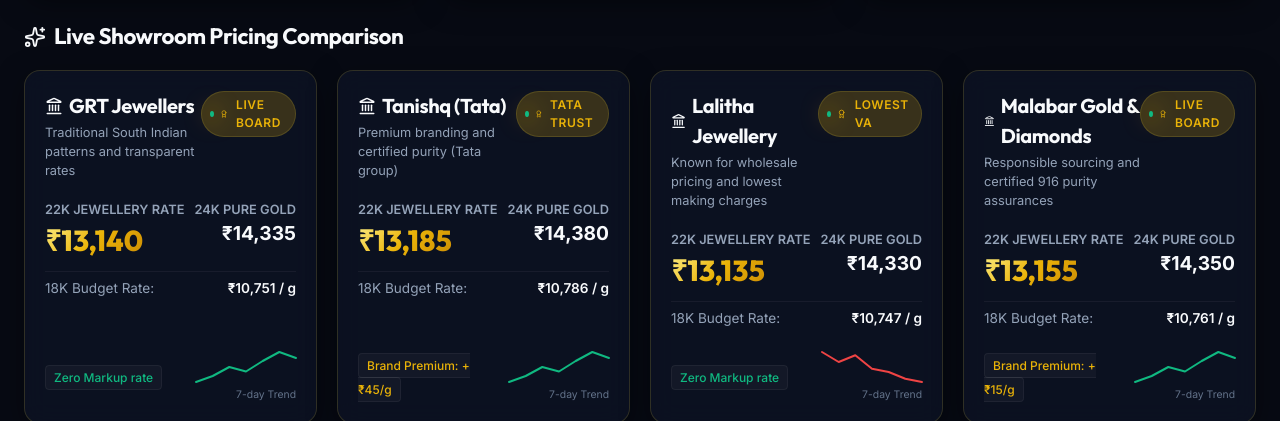
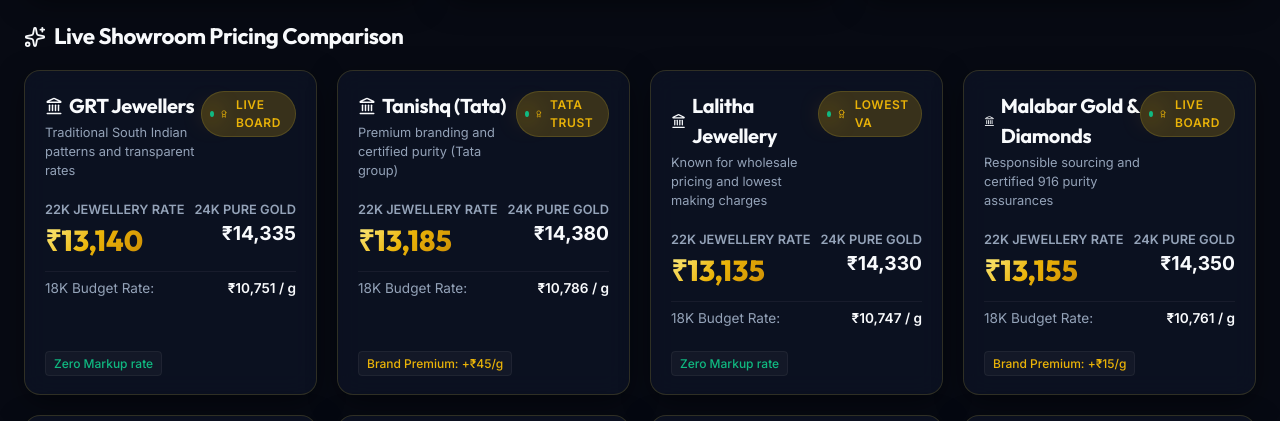
Before and after one commit to vijisrk22/Gold, a React (Vite) app in the folder frontend/: page / in a window 1280 px wide. Shown: the part 379-800 px from the top of the page. Built offline with nearby package versions, Linux system fonts and the light colour scheme; no server answers.

Commit message:
fix: remove sparkline SVG chart from individual brand cards

```diff
--- a/frontend/src/components/GoldCard.tsx
+++ b/frontend/src/components/GoldCard.tsx
@@ -26,35 +26,11 @@
   currency,
   badge,
   premium,
-  sparklineData = [100, 98, 101, 102, 99, 103, 101], // standard random history for sparkline
   inrEquivalent22k,
   inrEquivalent24k,
   isDubai = false,
   isUS = false,
 }) => {
-  // Generate SVG path for the sparkline
-  const generateSparklinePath = (data: number[]) => {
-    const width = 100;
-    const height = 30;
-    const max = Math.max(...data);
-    const min = Math.min(...data);
-    const range = max - min === 0 ? 1 : max - min;
-
-    return data
-      .map((val, index) => {
-        const x = (index / (data.length - 1)) * width;
-        const y = height - ((val - min) / range) * height + 2; // minor offset to prevent cutting off
-        return `${index === 0 ? 'M' : 'L'} ${x.toFixed(1)} ${y.toFixed(1)}`;
-      })
-      .join(' ');
-  };
-
-  const sparklinePath = generateSparklinePath(sparklineData);
-
-  // Compute color based on trend (last value vs first value)
-  const isTrendUp = sparklineData[sparklineData.length - 1] >= sparklineData[0];
-  const strokeColor = isTrendUp ? 'var(--color-up)' : 'var(--color-down)';
-
   // Format local currency representation
   const formatCurrency = (val: number, cur: string) => {
     if (cur === 'INR') return `₹${val.toLocaleString()}`;
@@ -64,7 +40,7 @@
   };
 
   return (
-    <div className="glass-panel" style={{ padding: '20px', display: 'flex', flexDirection: 'column', gap: '12px', minHeight: '260px' }}>
+    <div className="glass-panel" style={{ padding: '20px', display: 'flex', flexDirection: 'column', gap: '12px', minHeight: '220px' }}>
       {/* Header */}
       <div style={{ display: 'flex', justifyContent: 'space-between', alignItems: 'flex-start' }}>
         <div>
@@ -123,7 +99,7 @@
         )}
       </div>
 
-      {/* Sparkline & Offsets (Footer Area) */}
+      {/* Offsets (Footer Area) */}
       <div style={{ marginTop: 'auto', display: 'flex', justifyContent: 'space-between', alignItems: 'center', paddingTop: '10px' }}>
         {/* Premium Markup */}
         <div>
@@ -138,21 +114,6 @@
             </span>
           )}
         </div>
-
-        {/* Dynamic Sparkline Chart */}
-        <div style={{ display: 'flex', flexDirection: 'column', alignItems: 'flex-end', gap: '2px' }}>
-          <svg width="100" height="35" style={{ overflow: 'visible' }}>
-            <path
-              d={sparklinePath}
-              fill="none"
-              stroke={strokeColor}
-              strokeWidth="2"
-              strokeLinecap="round"
-              strokeLinejoin="round"
-            />
-          </svg>
-          <span style={{ fontSize: '0.65rem', color: 'var(--text-muted)' }}>7-day Trend</span>
-        </div>
       </div>
     </div>
   );
```
